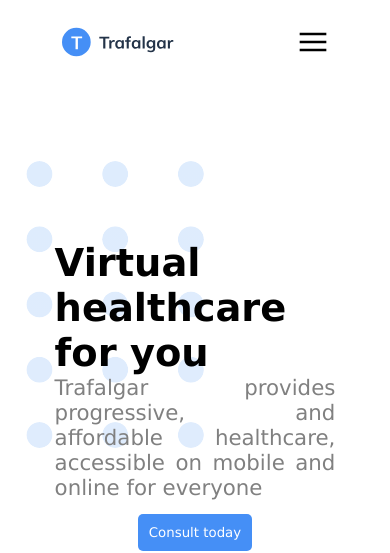
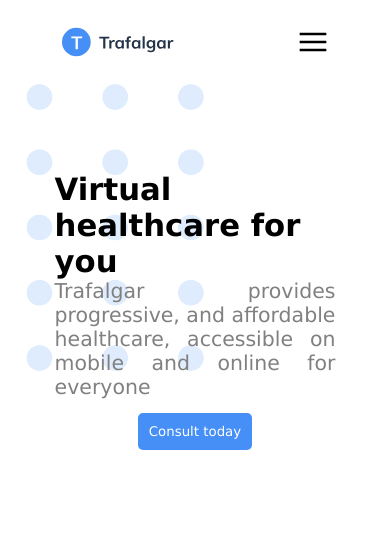
Before and after one commit to matheustkaczyk/trafalgar-landing-page, a React app: page / in a window 390 px wide. Shown: the top 553 px of the page. Built offline with nearby package versions, Linux system fonts and the light colour scheme; the HTML template or start-up script is replaced by a standard one.

Commit message:
feat: configurado mediaquery para telas pequenas

```diff
--- a/src/App.scss
+++ b/src/App.scss
@@ -497,7 +497,6 @@ footer {
     display: flex;
     flex-direction: column;
     align-items: center;
-    margin-top: 3em;
     height: 90vh;
     font-size: 1.6em;
 
@@ -543,6 +542,7 @@ footer {
     .leading-01 {
       text-align: center;
       flex-direction: column;
+
       div {
         justify-content: center;
         align-items: center;
@@ -554,6 +554,7 @@ footer {
       text-align: center;
       flex-direction: column;
       margin-top: 10%;
+
       div {
         justify-items: center;
         align-items: center;
@@ -590,3 +591,39 @@ footer {
     }
   }
 }
+
+@media only screen and (max-width: 400px) {
+  .home-page {
+    .home-wrapper {
+      div {
+        h1 {
+          font-size: 1.2em;
+        }
+
+        p {
+          font-size: 0.8em;
+        }
+      }
+    }
+  }
+
+  .services-page {
+    .services-infos {
+      height: fit-content;
+    }
+
+    .articles-wrapper {
+      article {
+        width: 100%;
+      }
+    }
+  }
+
+  .articles-section {
+    .articles-wrapper {
+      .article-item {
+        width: 80%;
+      }
+    }
+  }
+}
```
